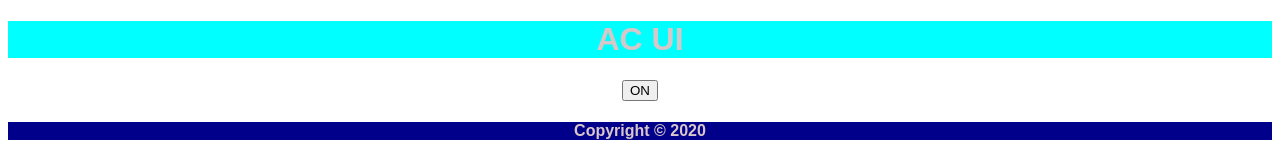
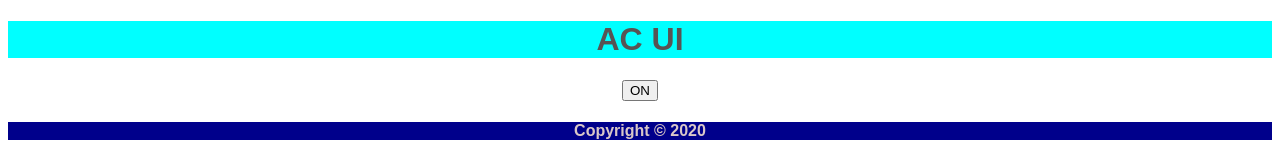
Before and after one commit to WhitestRabbit/air-condition-ui, a React (Create React App) app: page / in a window 1280 px wide. Shown: the top 160 px of the page. Built offline with nearby package versions, Linux system fonts and the light colour scheme.

Commit message:
passing power state to menu as prop

```diff
--- a/src/App.js
+++ b/src/App.js
@@ -20,7 +20,7 @@ const App = () => {
         <button onClick={handlePower}>{power ? "OFF" : "ON"}</button>
       </div>
 
-      {power ? <Menu /> : null}
+      <Menu isOn={power} />
 
       <footer>
         <h4>Copyright &#169; 2020</h4>
--- a/src/components/Menu.js
+++ b/src/components/Menu.js
@@ -1,7 +1,7 @@
 import React from "react";
 
 const Menu = (props) => {
-  return (
+  return props.isOn ? (
     <section>
       <hr />
       <div className="mode">
@@ -16,7 +16,7 @@ const Menu = (props) => {
         <button>Intensity</button>
       </div>
     </section>
-  );
+  ) : null;
 };
 
 export default Menu;
--- a/src/styles.css
+++ b/src/styles.css
@@ -5,7 +5,7 @@
 
 header {
   background: cyan;
-  color: #d6c8c8;
+  color: #575454;
 }
 
 footer {
```
